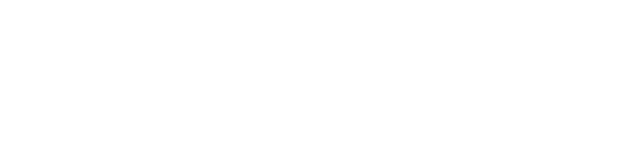
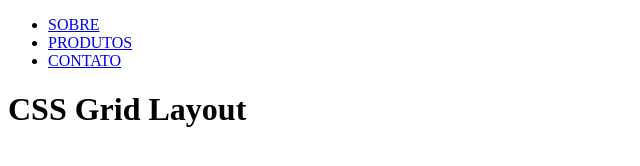
Before and after one commit to MQJogos/CSS-GRID-LAYOUT, a plain HTML site: page index.html in a window 1280 px wide. Shown: the whole page, without its empty margins (0-640 px from the left). Drawn offline with Linux system fonts and the light colour scheme.

Commit message:
Update index.html

```diff
--- a/index.html
+++ b/index.html
@@ -5,9 +5,23 @@
   <title> MODELO  </title>
   <meta charset="UTF-8">
   <meta name="viewport" content="width=device-width,initial-scale=1">
-  <link rel="stylesheet" href="css/style.css"/>
+  <link rel="stylesheet" href="css/style.css">
 </head>
 <body>
+
+    <header>
+        <div class="logo"></div>
+        <ul class="menu">
+            <li><a href="a"> SOBRE </a></li>
+            <li><a href="a"> PRODUTOS </a></li>
+            <li><a href="a"> CONTATO </a></li>
+        </ul>
+    </header>
+
+    <h1>CSS Grid Layout</h1>
+
+    <section class="container"></section>
+
 
 
  </body>
```
